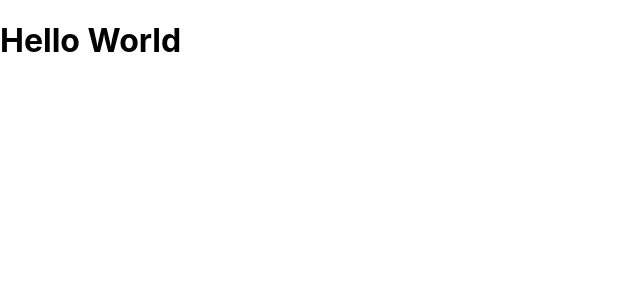
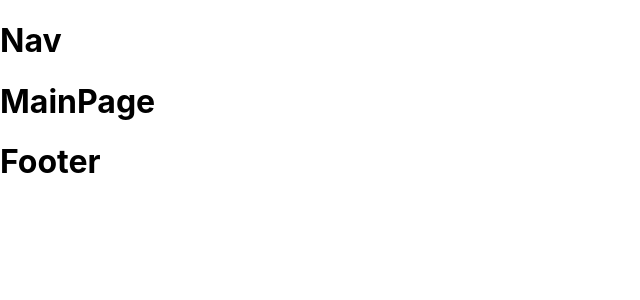
Before and after one commit to mdflynn/stieber-wedding, a React (Create React App) app: page / in a window 1280 px wide. Shown: the top 300 px of the page, without its empty margins (0-640 px from the left). Built offline with nearby package versions, Linux system fonts and the light colour scheme.

Commit message:
Add node-sass

```diff
--- a/package.json
+++ b/package.json
@@ -3,6 +3,7 @@
   "version": "0.1.0",
   "private": true,
   "dependencies": {
+    "node-sass": "^5.0.0",
     "react": "^17.0.2",
     "react-dom": "^17.0.2",
     "react-router-dom": "^5.2.0",
--- a/src/components/App/App.js
+++ b/src/components/App/App.js
@@ -1,9 +1,18 @@
 import React from "react";
 import "./App.scss";
+import MainPage from "../MainPage/MainPage";
+import Nav from "../Nav/Nav";
+import Footer from "../Footer/Footer";
 import { Route, Switch } from "react-router-dom";
 
 function App() {
-  return <h1>Hello World</h1>;
+  return (
+    <>
+      <Nav />
+      <MainPage />
+      <Footer />
+    </>
+  );
 }
 
 export default App;
```
Also changed, not shown: 1 other file (tests, documents, lock files or other folders).
